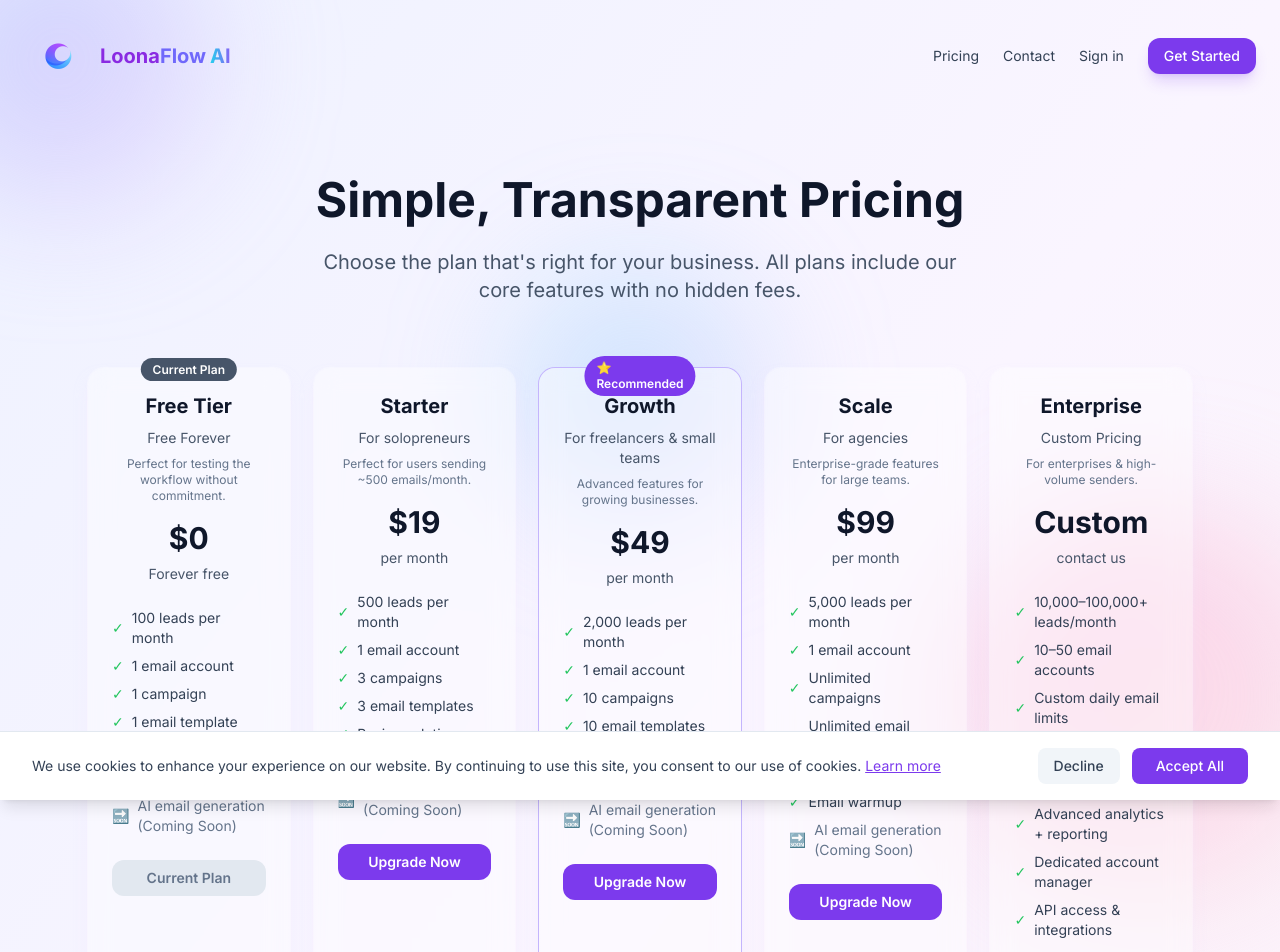
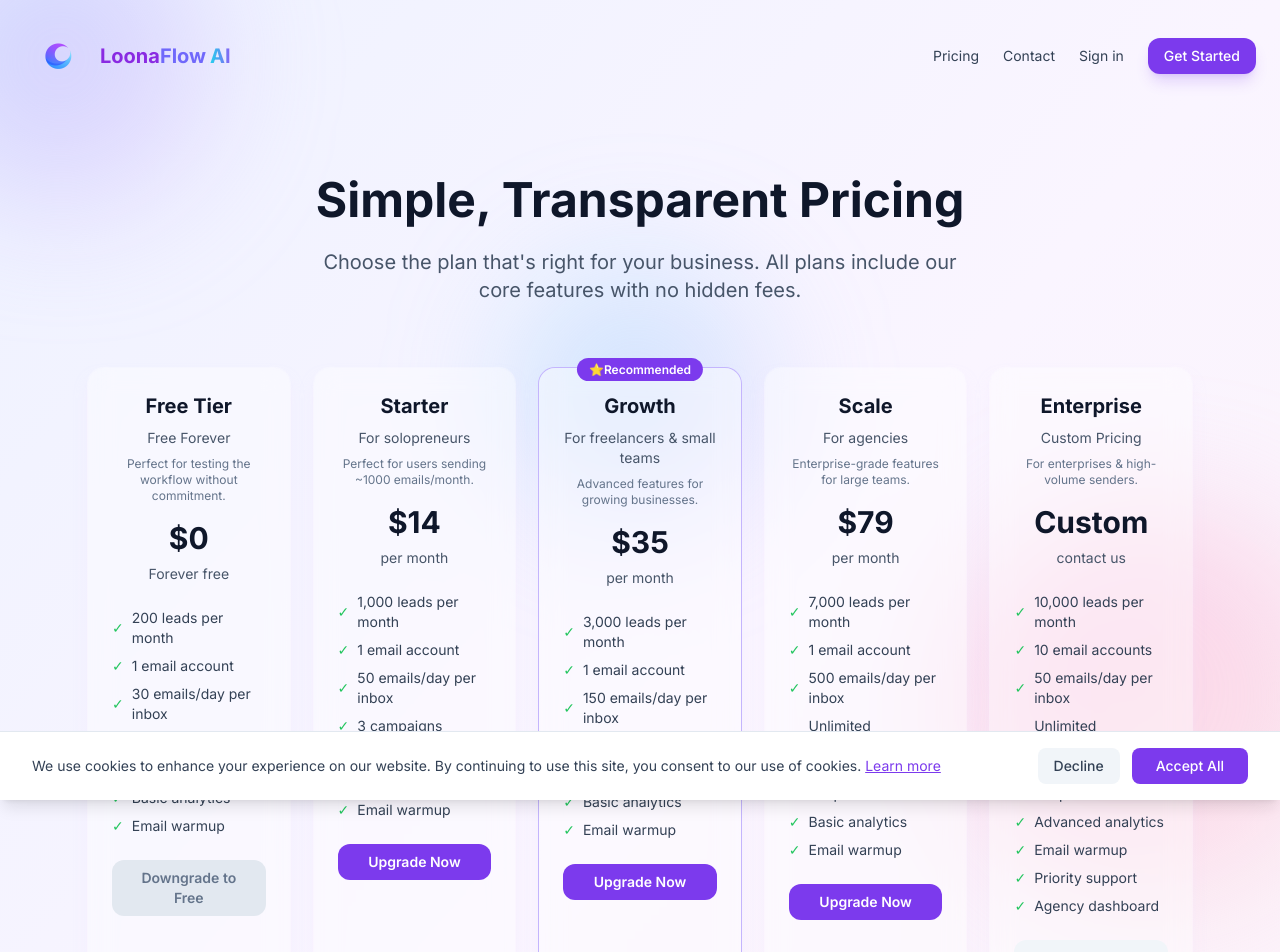
Before and after one commit to Akpoikar/LoonaFlowAI, a Next.js app: page /pricing in a window 1280 px wide. Shown: the top 952 px of the page. Built offline with nearby package versions, Linux system fonts and the light colour scheme.

Commit message:
Fix pricing

```diff
--- a/app/pricing/page.tsx
+++ b/app/pricing/page.tsx
@@ -66,11 +66,6 @@ export default function PricingPage() {
           <div className="grid grid-cols-1 md:grid-cols-2 lg:grid-cols-5 gap-6 max-w-7xl mx-auto">
             {/* Free Tier */}
             <div className="bg-white/40 backdrop-blur-md rounded-2xl p-6 ring-1 ring-white/30 shadow-lg shadow-purple-100/50 relative">
-              <div className="absolute -top-3 left-1/2 transform -translate-x-1/2">
-                <span className="bg-slate-600 text-white px-3 py-1 rounded-full text-xs font-semibold">
-                  Current Plan
-                </span>
-              </div>
               <div className="text-center">
                 <h3 className="text-xl font-bold text-slate-900 mb-2">Free Tier</h3>
                 <p className="text-sm text-slate-600 mb-2">Free Forever</p>
@@ -80,11 +75,15 @@ export default function PricingPage() {
                 <ul className="text-left space-y-2 mb-6 text-sm">
                   <li className="flex items-center gap-2">
                     <span className="text-green-500">✓</span>
-                     <span className="text-slate-700">100 leads per month</span>
+                    <span className="text-slate-700">200 leads per month</span>
                   </li>
                   <li className="flex items-center gap-2">
                     <span className="text-green-500">✓</span>
                     <span className="text-slate-700">1 email account</span>
+                  </li>
+                  <li className="flex items-center gap-2">
+                    <span className="text-green-500">✓</span>
+                    <span className="text-slate-700">30 emails/day per inbox</span>
                   </li>
                   <li className="flex items-center gap-2">
                     <span className="text-green-500">✓</span>
@@ -98,17 +97,14 @@ export default function PricingPage() {
                     <span className="text-green-500">✓</span>
                     <span className="text-slate-700">Basic analytics</span>
                   </li>
+
                   <li className="flex items-center gap-2">
                     <span className="text-green-500">✓</span>
                     <span className="text-slate-700">Email warmup</span>
                   </li>
-                   <li className="flex items-center gap-2">
-                     <span className="text-orange-500">🔜</span>
-                     <span className="text-slate-500">AI email generation (Coming Soon)</span>
-                   </li>
                 </ul>
                 <button disabled className="block w-full rounded-xl bg-slate-200 px-4 py-2 font-semibold text-slate-500 cursor-not-allowed text-center text-sm">
-                  Current Plan
+                  Downgrade to Free
                 </button>
               </div>
             </div>
@@ -118,17 +114,21 @@ export default function PricingPage() {
               <div className="text-center">
                 <h3 className="text-xl font-bold text-slate-900 mb-2">Starter</h3>
                 <p className="text-sm text-slate-600 mb-2">For solopreneurs</p>
-                <p className="text-xs text-slate-500 mb-4">Perfect for users sending ~500 emails/month.</p>
-                <div className="text-3xl font-bold text-slate-900 mb-2">$19</div>
+                <p className="text-xs text-slate-500 mb-4">Perfect for users sending ~1000 emails/month.</p>
+                <div className="text-3xl font-bold text-slate-900 mb-2">$14</div>
                 <div className="text-slate-600 mb-6 text-sm">per month</div>
                 <ul className="text-left space-y-2 mb-6 text-sm">
                   <li className="flex items-center gap-2">
                     <span className="text-green-500">✓</span>
-                     <span className="text-slate-700">500 leads per month</span>
+                    <span className="text-slate-700">1,000 leads per month</span>
                   </li>
                   <li className="flex items-center gap-2">
                     <span className="text-green-500">✓</span>
                     <span className="text-slate-700">1 email account</span>
+                  </li>
+                  <li className="flex items-center gap-2">
+                    <span className="text-green-500">✓</span>
+                    <span className="text-slate-700">50 emails/day per inbox</span>
                   </li>
                   <li className="flex items-center gap-2">
                     <span className="text-green-500">✓</span>
@@ -142,13 +142,10 @@ export default function PricingPage() {
                     <span className="text-green-500">✓</span>
                     <span className="text-slate-700">Basic analytics</span>
                   </li>
+
                   <li className="flex items-center gap-2">
                     <span className="text-green-500">✓</span>
                     <span className="text-slate-700">Email warmup</span>
-                   </li>
-                   <li className="flex items-center gap-2">
-                     <span className="text-orange-500">🔜</span>
-                     <span className="text-slate-500">AI email generation (Coming Soon)</span>
                   </li>
                 </ul>
                 <Link href="/login" className="block w-full rounded-xl bg-violet-600 px-4 py-2 font-semibold text-white hover:bg-violet-700 transition-colors text-center text-sm">
@@ -160,24 +157,28 @@ export default function PricingPage() {
             {/* Growth Plan */}
             <div className="bg-white/40 backdrop-blur-md rounded-2xl p-6 ring-1 ring-violet-300 shadow-lg shadow-purple-100/50 relative">
               <div className="absolute -top-3 left-1/2 transform -translate-x-1/2">
-                <span className="bg-violet-600 text-white px-3 py-1 rounded-full text-xs font-semibold flex items-center gap-1">
-                  ⭐ Recommended
+                <span className="bg-violet-600 text-white px-3 py-1 rounded-full text-xs font-semibold">
+                ⭐Recommended
                 </span>
               </div>
               <div className="text-center">
                 <h3 className="text-xl font-bold text-slate-900 mb-2">Growth</h3>
                 <p className="text-sm text-slate-600 mb-2">For freelancers & small teams</p>
                 <p className="text-xs text-slate-500 mb-4">Advanced features for growing businesses.</p>
-                <div className="text-3xl font-bold text-slate-900 mb-2">$49</div>
+                <div className="text-3xl font-bold text-slate-900 mb-2">$35</div>
                 <div className="text-slate-600 mb-6 text-sm">per month</div>
                 <ul className="text-left space-y-2 mb-6 text-sm">
                   <li className="flex items-center gap-2">
                     <span className="text-green-500">✓</span>
-                     <span className="text-slate-700">2,000 leads per month</span>
+                    <span className="text-slate-700">3,000 leads per month</span>
                   </li>
                   <li className="flex items-center gap-2">
                     <span className="text-green-500">✓</span>
                     <span className="text-slate-700">1 email account</span>
+                  </li>
+                  <li className="flex items-center gap-2">
+                    <span className="text-green-500">✓</span>
+                    <span className="text-slate-700">150 emails/day per inbox</span>
                   </li>
                   <li className="flex items-center gap-2">
                     <span className="text-green-500">✓</span>
@@ -191,13 +192,10 @@ export default function PricingPage() {
                     <span className="text-green-500">✓</span>
                     <span className="text-slate-700">Basic analytics</span>
                   </li>
+
                   <li className="flex items-center gap-2">
                     <span className="text-green-500">✓</span>
                     <span className="text-slate-700">Email warmup</span>
-                   </li>
-                   <li className="flex items-center gap-2">
-                     <span className="text-orange-500">🔜</span>
-                     <span className="text-slate-500">AI email generation (Coming Soon)</span>
                   </li>
                 </ul>
                 <Link href="/login" className="block w-full rounded-xl bg-violet-600 px-4 py-2 font-semibold text-white hover:bg-violet-700 transition-colors text-center text-sm">
@@ -212,16 +210,20 @@ export default function PricingPage() {
                 <h3 className="text-xl font-bold text-slate-900 mb-2">Scale</h3>
                 <p className="text-sm text-slate-600 mb-2">For agencies</p>
                 <p className="text-xs text-slate-500 mb-4">Enterprise-grade features for large teams.</p>
-                <div className="text-3xl font-bold text-slate-900 mb-2">$99</div>
+                <div className="text-3xl font-bold text-slate-900 mb-2">$79</div>
                 <div className="text-slate-600 mb-6 text-sm">per month</div>
                 <ul className="text-left space-y-2 mb-6 text-sm">
                   <li className="flex items-center gap-2">
                     <span className="text-green-500">✓</span>
-                     <span className="text-slate-700">5,000 leads per month</span>
+                    <span className="text-slate-700">7,000 leads per month</span>
                   </li>
                   <li className="flex items-center gap-2">
                     <span className="text-green-500">✓</span>
                     <span className="text-slate-700">1 email account</span>
+                  </li>
+                  <li className="flex items-center gap-2">
+                    <span className="text-green-500">✓</span>
+                    <span className="text-slate-700">500 emails/day per inbox</span>
                   </li>
                   <li className="flex items-center gap-2">
                     <span className="text-green-500">✓</span>
@@ -235,13 +237,10 @@ export default function PricingPage() {
                     <span className="text-green-500">✓</span>
                     <span className="text-slate-700">Basic analytics</span>
                   </li>
+
                   <li className="flex items-center gap-2">
                     <span className="text-green-500">✓</span>
                     <span className="text-slate-700">Email warmup</span>
-                   </li>
-                   <li className="flex items-center gap-2">
-                     <span className="text-orange-500">🔜</span>
-                     <span className="text-slate-500">AI email generation (Coming Soon)</span>
                   </li>
                 </ul>
                 <Link href="/login" className="block w-full rounded-xl bg-violet-600 px-4 py-2 font-semibold text-white hover:bg-violet-700 transition-colors text-center text-sm">
@@ -261,47 +260,40 @@ export default function PricingPage() {
                 <ul className="text-left space-y-2 mb-6 text-sm">
                   <li className="flex items-center gap-2">
                     <span className="text-green-500">✓</span>
-                     <span className="text-slate-700">10,000–100,000+ leads/month</span>
+                    <span className="text-slate-700">10,000 leads per month</span>
                   </li>
                   <li className="flex items-center gap-2">
                     <span className="text-green-500">✓</span>
-                     <span className="text-slate-700">10–50 email accounts</span>
+                    <span className="text-slate-700">10 email accounts</span>
                   </li>
                   <li className="flex items-center gap-2">
                     <span className="text-green-500">✓</span>
-                     <span className="text-slate-700">Custom daily email limits</span>
+                    <span className="text-slate-700">50 emails/day per inbox</span>
                   </li>
                   <li className="flex items-center gap-2">
                     <span className="text-green-500">✓</span>
-                     <span className="text-slate-700">Unlimited campaigns & templates</span>
+                    <span className="text-slate-700">Unlimited campaigns</span>
                   </li>
                   <li className="flex items-center gap-2">
                     <span className="text-green-500">✓</span>
-                     <span className="text-slate-700">Advanced analytics + reporting</span>
+                    <span className="text-slate-700">Unlimited email templates</span>
                   </li>
                   <li className="flex items-center gap-2">
                     <span className="text-green-500">✓</span>
-                     <span className="text-slate-700">Dedicated account manager</span>
+                    <span className="text-slate-700">Advanced analytics</span>
+                  </li>
+
+                  <li className="flex items-center gap-2">
+                    <span className="text-green-500">✓</span>
+                    <span className="text-slate-700">Email warmup</span>
                   </li>
                   <li className="flex items-center gap-2">
                     <span className="text-green-500">✓</span>
-                     <span className="text-slate-700">API access & integrations</span>
+                    <span className="text-slate-700">Priority support</span>
                   </li>
                   <li className="flex items-center gap-2">
                     <span className="text-green-500">✓</span>
-                     <span className="text-slate-700">Custom SLA / uptime guarantee</span>
-                   </li>
-                   <li className="flex items-center gap-2">
-                     <span className="text-green-500">✓</span>
-                     <span className="text-slate-700">Security & compliance</span>
-                   </li>
-                   <li className="flex items-center gap-2">
-                     <span className="text-green-500">✓</span>
-                     <span className="text-slate-700">White-label option</span>
-                   </li>
-                   <li className="flex items-center gap-2">
-                     <span className="text-orange-500">🔜</span>
-                     <span className="text-slate-500">AI email generation (Coming Soon)</span>
+                    <span className="text-slate-700">Agency dashboard</span>
                   </li>
                 </ul>
                 <Link href="/contact" className="block w-full rounded-xl bg-slate-100 px-4 py-2 font-semibold text-slate-700 hover:bg-slate-200 transition-colors text-center text-sm">
```
Lines whose indentation alone changed are shown as unchanged.
